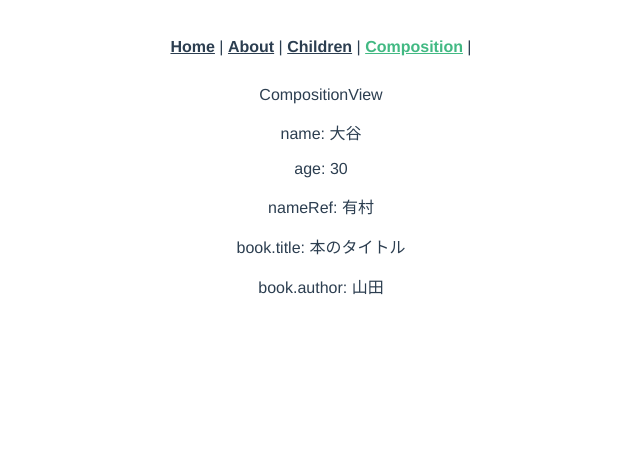
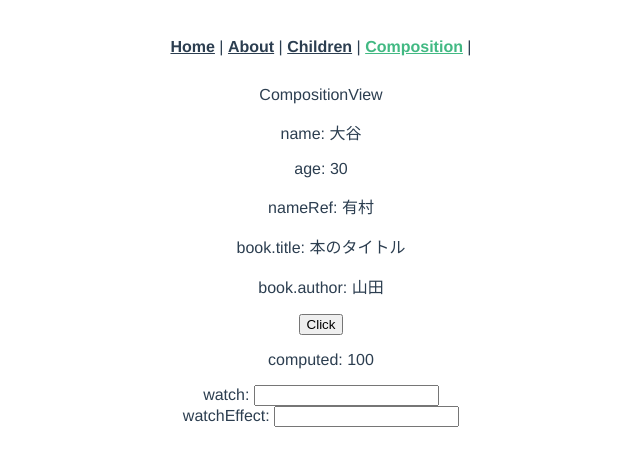
Before and after one commit to Arimuuuura/udemy-aoki-vue, a Vue app in the folder vue3/: page /composition in a window 1280 px wide. Shown: the top 466 px of the page, without its empty margins (319-959 px from the left). Built offline with nearby package versions, Linux system fonts and the light colour scheme.

Commit message:
setup 関数内の各種メソッド

```diff
--- a/vue3/src/views/CompositionView.vue
+++ b/vue3/src/views/CompositionView.vue
@@ -6,15 +6,23 @@
 	<p>nameRef: {{ nameRef }}</p>
 	<p>book.title: {{ book.title }}</p>
 	<p>book.author: {{ book.author[0] }}</p>
+	<button @click="btnClick">Click</button>
+	<p>computed: {{ totalPrice }}</p>
+	<div>watch:
+		<input type="text" v-model="search"/>
+	</div>
+	<div>watchEffect:
+		<input type="text" v-model="searchEffect"/>
+	</div>
   </div>
 </template>
 
 <script>
-import { ref, reactive } from 'vue'
+import { ref, reactive, computed, watch, watchEffect, onMounted } from 'vue'
 export default {
 	data() {},
 	setup() {
-		// console.log('setup');
+		console.log('setup');
 		const name = '大谷'
 		const age = 30
 
@@ -30,11 +38,50 @@ export default {
 		})
 		console.table(book);
 
+		// setup 関数内でメソッドを定義
+		const btnClick = (e) => {
+			console.log(book.title);
+			console.log(e);
+		}
+
+		// computed リアルタイムで変更したい内容
+		const item = reactive({
+			price: 100,
+			number: 1
+		})
+		const totalPrice = computed(() => {
+			return item.price * item.number
+		});
+
+		// watch -> 引数２個
+		const search = ref('')
+		watch(search, (newVal, oldVal) => {
+			console.log(`watch: ${search.value}`);
+			console.log(`new: ${newVal}`);
+			console.log(`old: ${oldVal}`);
+		})
+
+		// watchEffect -> 引数1個
+		const searchEffect = ref('')
+		watchEffect(() => {
+			console.log(`watchEffect: ${searchEffect.value}`);
+		})
+
+		// onMounted -> 少し遅れて実行される
+		onMounted(() => {
+			console.log('onMounted');
+		})
+
 		return {
 			name,
 			age,
 			nameRef,
 			book,
+			btnClick,
+			item,
+			totalPrice,
+			search,
+			searchEffect,
 		}
 	},
 	created() {
```
